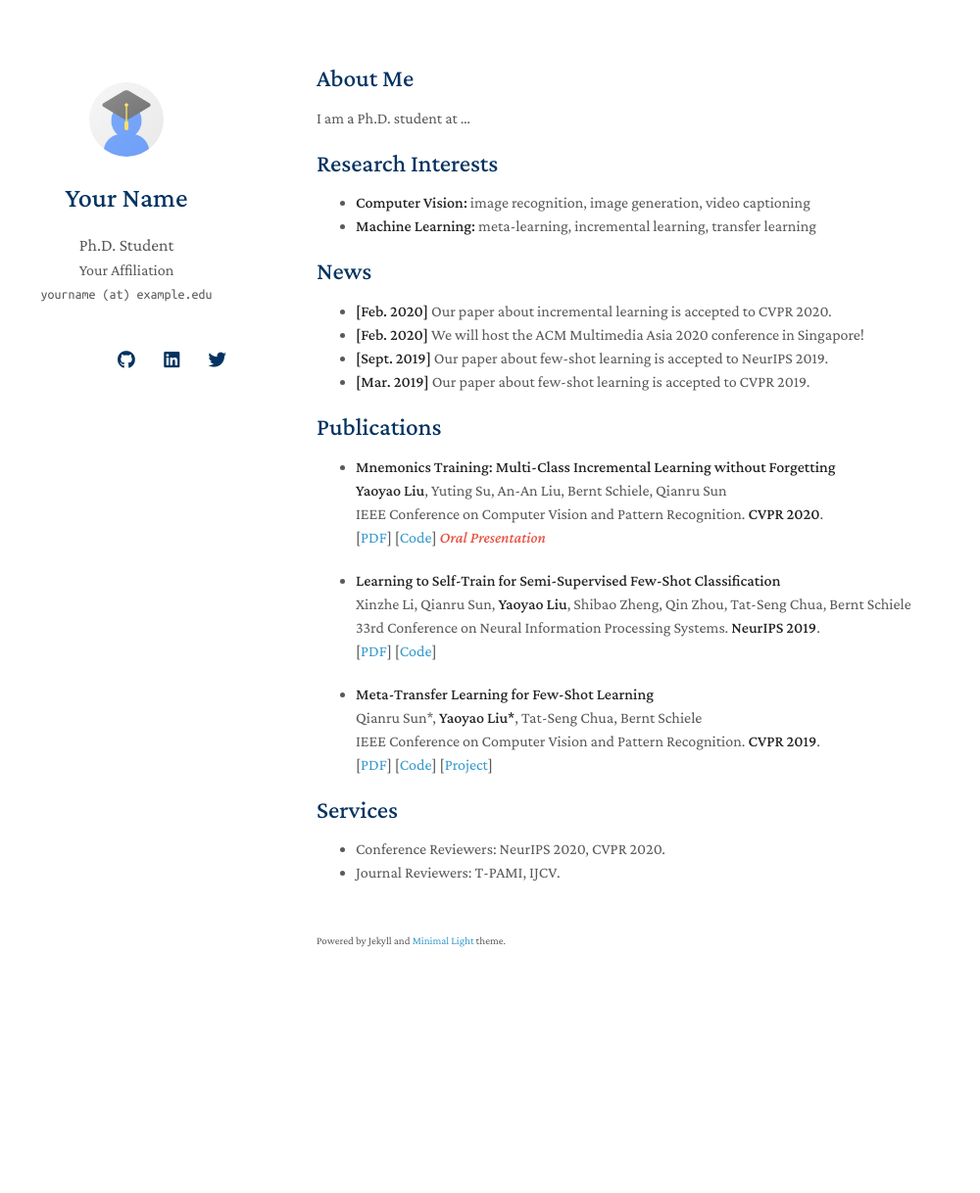
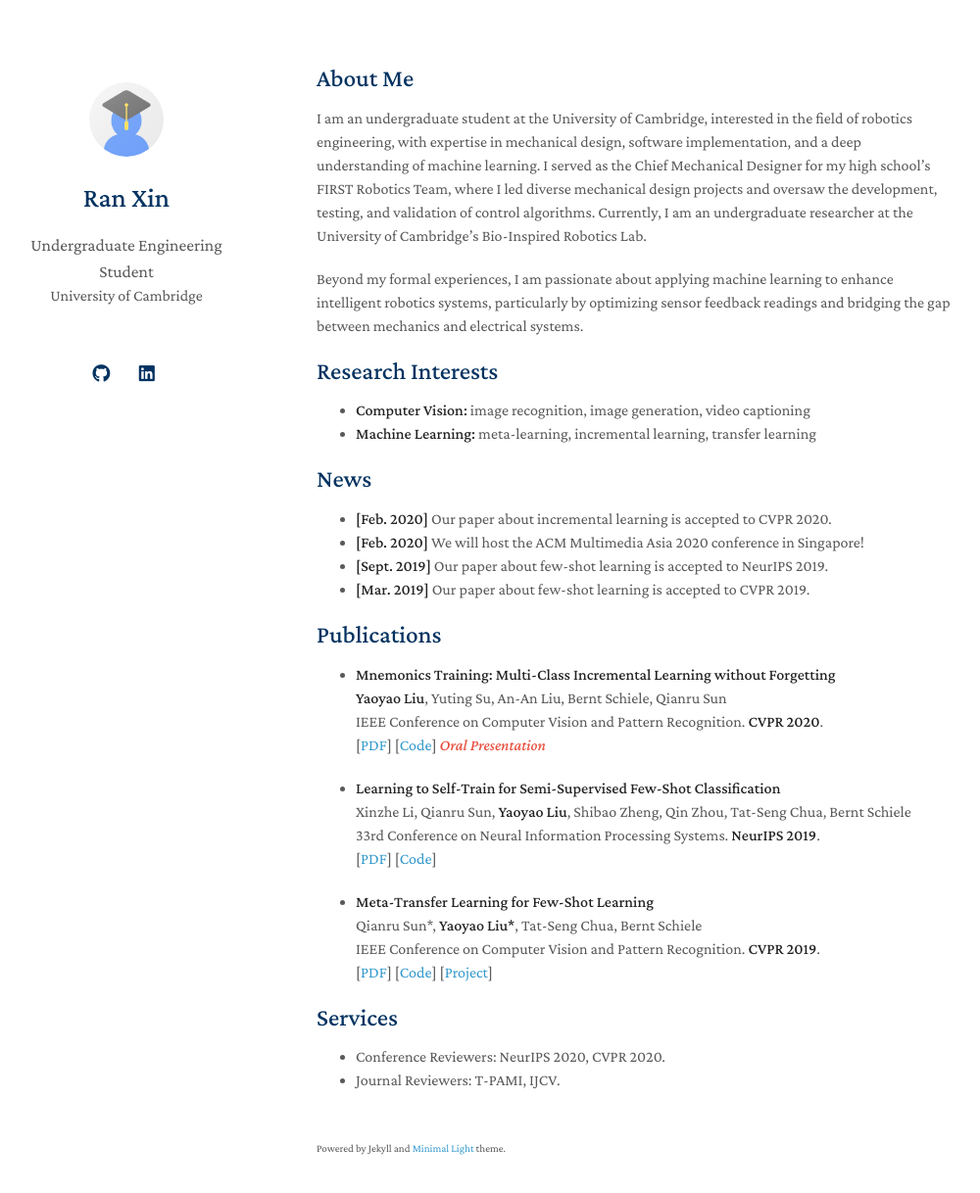
Before and after one commit to ran-xin/ran-xin.github.io, a Jekyll site: the page built from index.md, in a window 1280 px wide and 1253 px high. Shown: the top 1218 px of the window at 98% size, without its empty margins (147-1147 px from the left). Built offline with Jekyll 4.4.1, drawn with Linux system fonts in a browser that asks for light colours; nearby versions of some CDN libraries; a style sheet for code colours, icons or effects is not loaded; our own code applies the rules of GitHub Pages for plain Markdown files.

Commit message:
Update 1

```diff
--- a/_config.yml
+++ b/_config.yml
@@ -1,28 +1,26 @@
 # Basic Information
-title: Your Name
-position: Ph.D. Student
-affiliation: Your Affiliation
-email: yourname (at) example.edu
+title: Ran Xin
+position: Undergraduate Engineering Student
+affiliation: University of Cambridge
+university email: rx233[at]cam[dot]ac[dot]uk
+personal email: xinryanryan[at]outlook[dot]com
 
 # Search Engine Optimization (SEO)
 # The following information is used to improve the website traffic from search engines, e.g., Google.
-keywords: minimal academic
-description: The Minimal Light is a simple and elegant jekyll theme for academic personal homepage.
-canonical: https://minimal-light.yyliu.net/
+keywords: Robotics; Engineering; Mechanical; Electrical; Machine Learning, ML; DL; Intelligence
+description: Undergraduate robotics researcher at Bio-Inspired Robotics Laboratory
+canonical: https://ran-xin.github.io
 
 # Links
 # If you don't need one of them, you may delete the corresponding line.
-google_scholar: https://scholar.google.com/
-cv_link: files/Curriculum_Vitae.pdf
-github_link: https://github.com/
-linkedin: https://www.linkedin.com/
-twitter: https://twitter.com/
+github_link: https://github.com/ran-xin
+linkedin: https://www.linkedin.com/in/ran-ryan-xin/
 
 # Images (e.g., your profile picture and your website's favicon)
 # "favicon" and "favicon_dark" are used for the light and dark modes, respectively.
 avatar: ./assets/img/avatar.png
-favicon: ./assets/img/favicon.png
-favicon_dark: ./assets/img/favicon-dark.png
+# favicon: ./assets/img/favicon.png
+# favicon_dark: ./assets/img/favicon-dark.png
 
 # Footnotes
 footnote: Powered by Jekyll and <a href="https://github.com/yaoyao-liu/minimal-light" target="_blank" rel="noopener">Minimal Light</a> theme.
--- a/index.md
+++ b/index.md
@@ -3,8 +3,9 @@ layout: homepage
 ---
 
 ## About Me
+I am an undergraduate student at the University of Cambridge, interested in the field of robotics engineering, with expertise in mechanical design, software implementation, and a deep understanding of machine learning. I served as the Chief Mechanical Designer for my high school's FIRST Robotics Team, where I led diverse mechanical design projects and oversaw the development, testing, and validation of control algorithms. Currently, I am an undergraduate researcher at the University of Cambridge's Bio-Inspired Robotics Lab.
 
-I am a Ph.D. student at ...
+Beyond my formal experiences, I am passionate about applying machine learning to enhance intelligent robotics systems, particularly by optimizing sensor feedback readings and bridging the gap between mechanics and electrical systems.
 
 ## Research Interests
 
```
Also changed, not shown: 2 other files.
